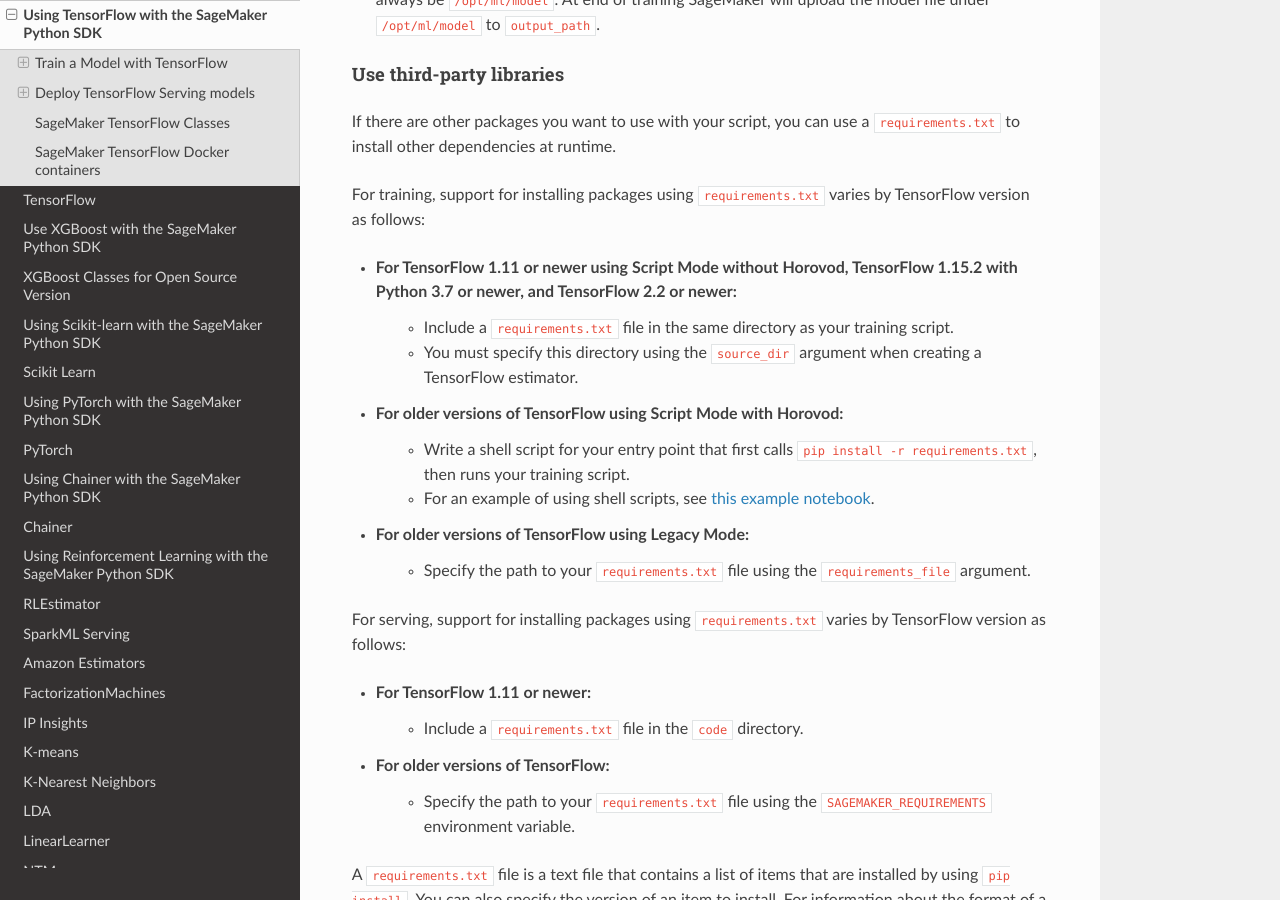
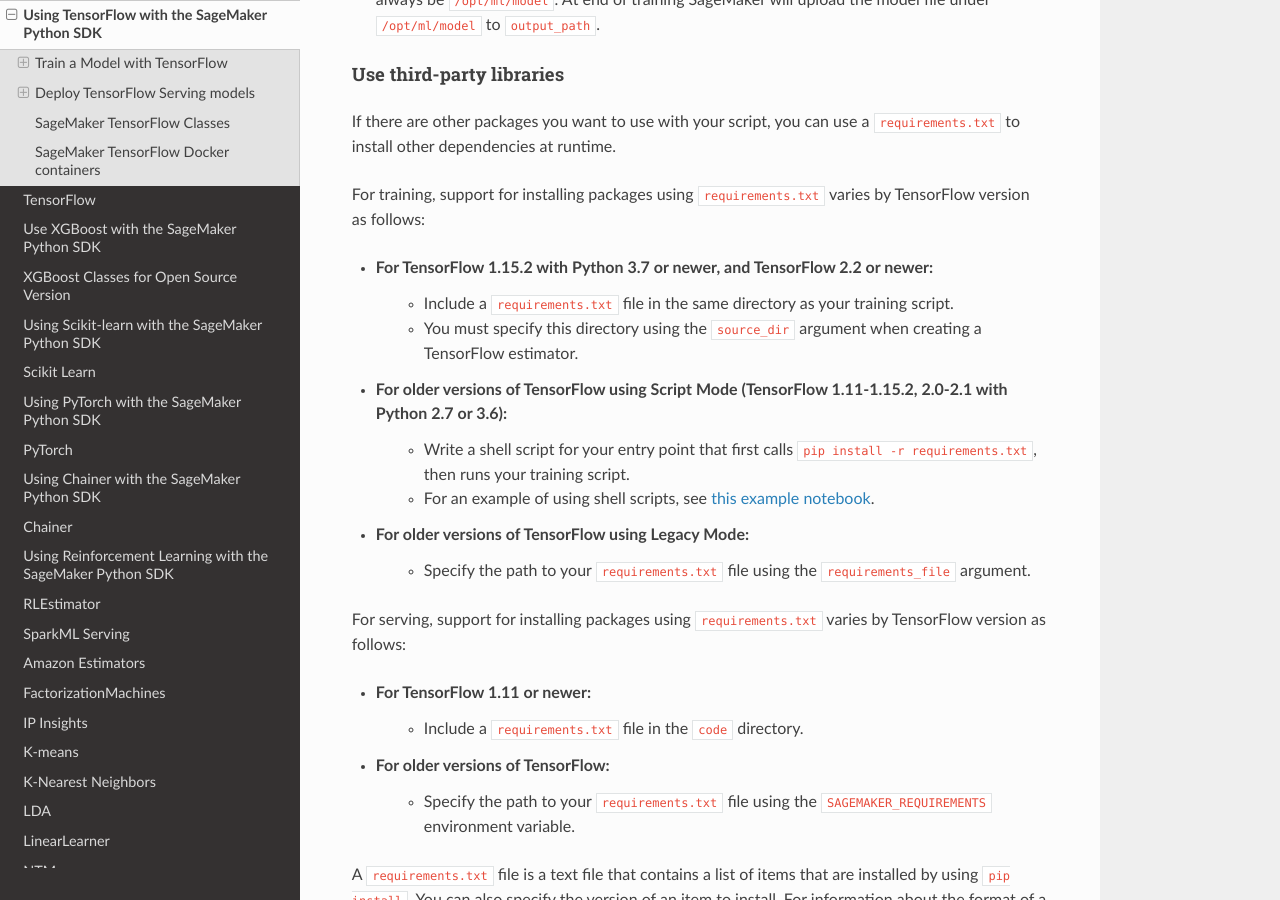
Before and after one commit to Evan-W-ang/sagemaker-python-sdk, a Sphinx documentation site: the page built from doc/using_tf.rst, in a window 1280 px wide and 900 px high, scrolled down 3793 px. Built offline with Sphinx 7.4.7 and the Read the Docs theme 2.0.0, drawn with Linux system fonts in a browser that asks for light colours.

Commit message:
doc: fix TF requirements.txt documentation (#1526)

```diff
--- a/doc/using_tf.rst
+++ b/doc/using_tf.rst
@@ -140,10 +140,10 @@ If there are other packages you want to use with your script, you can use a ``re
 
 For training, support for installing packages using ``requirements.txt`` varies by TensorFlow version as follows:
 
-- For TensorFlow 1.11 or newer using Script Mode without Horovod, TensorFlow 1.15.2 with Python 3.7 or newer, and TensorFlow 2.2 or newer:
+- For TensorFlow 1.15.2 with Python 3.7 or newer, and TensorFlow 2.2 or newer:
     - Include a ``requirements.txt`` file in the same directory as your training script.
     - You must specify this directory using the ``source_dir`` argument when creating a TensorFlow estimator.
-- For older versions of TensorFlow using Script Mode with Horovod:
+- For older versions of TensorFlow using Script Mode (TensorFlow 1.11-1.15.2, 2.0-2.1 with Python 2.7 or 3.6):
     - Write a shell script for your entry point that first calls ``pip install -r requirements.txt``, then runs your training script.
     - For an example of using shell scripts, see `this example notebook <https://github.com/awslabs/amazon-sagemaker-examples/blob/master/sagemaker-python-sdk/tensorflow_script_mode_using_shell_commands/tensorflow_script_mode_using_shell_commands.ipynb>`__.
 - For older versions of TensorFlow using Legacy Mode:
```
